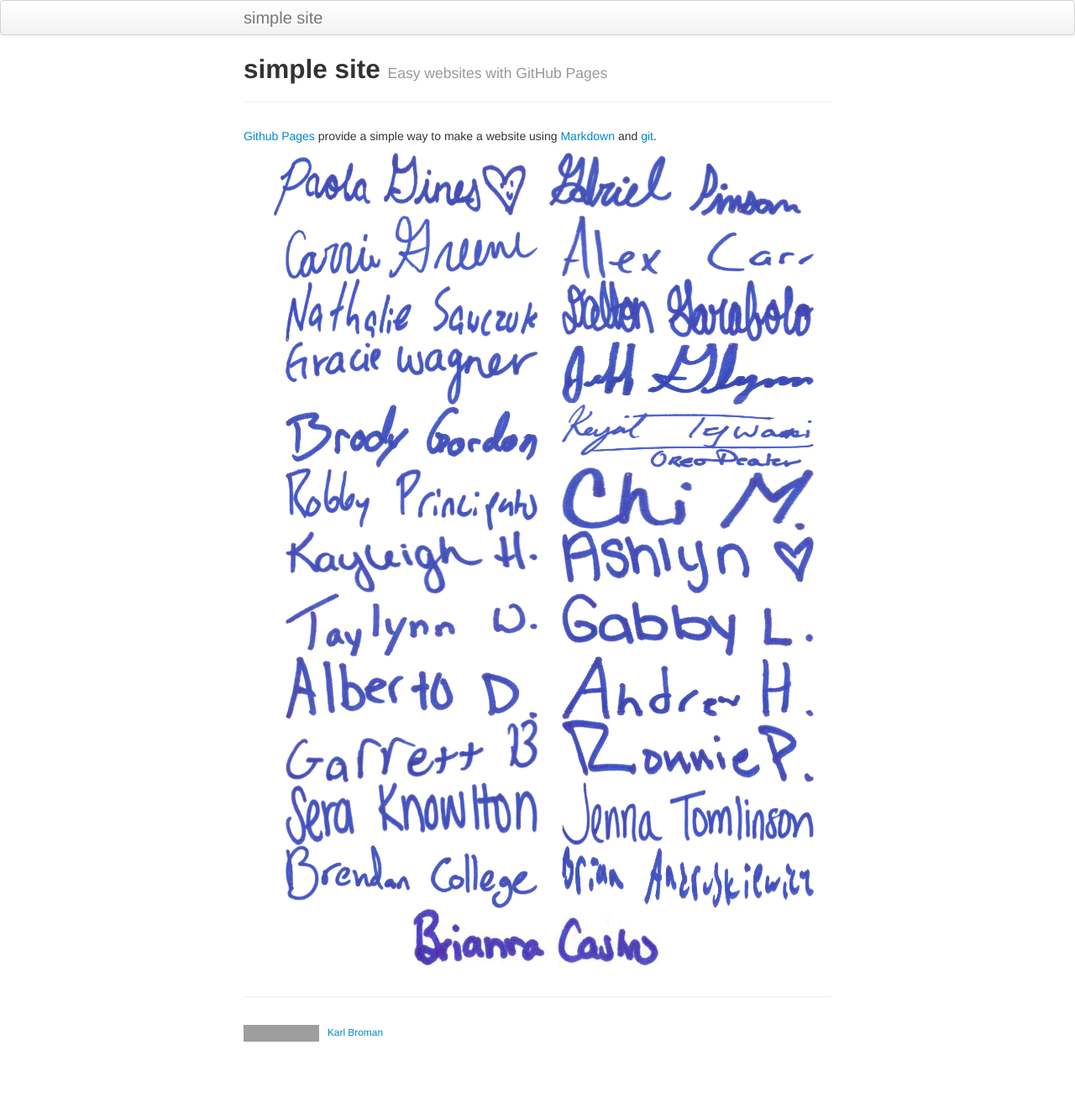
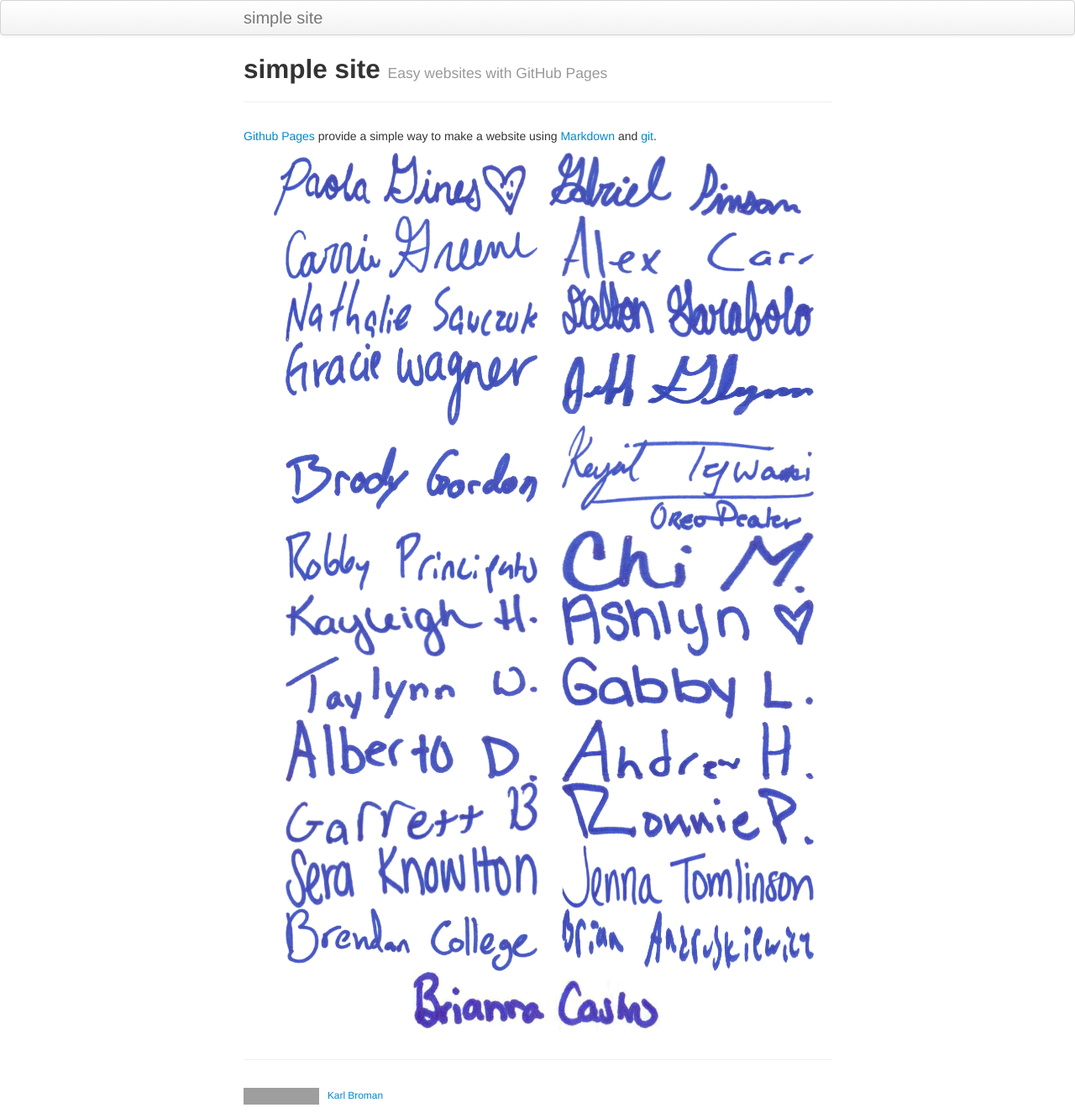
Before and after one commit to the-brom/the-brom.com, a Jekyll site: the page built from index.md, in a window 1280 px wide. Shown: the whole page at 84% size. Built offline with Jekyll 4.4.1, drawn with Linux system fonts in a browser that asks for light colours; before the commit the page ends 1251 px from its top, so only the background shows below that; grey boxes are pictures that could not be loaded.

Commit message:
Update index.md

```diff
--- a/index.md
+++ b/index.md
@@ -16,10 +16,10 @@ website using
 <img src="signatures_optimized/4.jpg" alt="Signature" style="height:75px;width:300px;"><br><img src="space.png">
 <img src="signatures_optimized/5.jpg" alt="Signature" style="height:75px;width:300px;"><img src="space.png">
 <img src="signatures_optimized/6.jpg" alt="Signature" style="height:75px;width:300px;"><br><img src="space.png">
-<img src="signatures_optimized/7.jpg" alt="Signature" style="height:75px;width:300px;"><img src="space.png">
+<img src="signatures_optimized/7.jpg" alt="Signature" style="height:100px;width:300px;"><img src="space.png">
 <img src="signatures_optimized/8.jpg" alt="Signature" style="height:75px;width:300px;"><br><img src="space.png">
 <img src="signatures_optimized/9.jpg" alt="Signature" style="height:75px;width:300px;"><img src="space.png">
-<img src="signatures_optimized/10.jpg" alt="Signature" style="height:75px;width:300px;"><br><img src="space.png">
+<img src="signatures_optimized/10.jpg" alt="Signature" style="height:125px;width:300px;"><br><img src="space.png">
 <img src="signatures_optimized/11.jpg" alt="Signature" style="height:75px;width:300px;"><img src="space.png">
 <img src="signatures_optimized/12.jpg" alt="Signature" style="height:75px;width:300px;"><br><img src="space.png">
 <img src="signatures_optimized/13.jpg" alt="Signature" style="height:75px;width:300px;"><img src="space.png">
```
